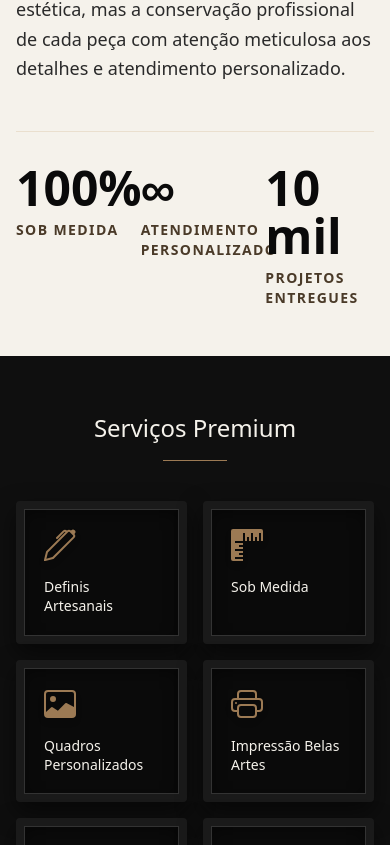
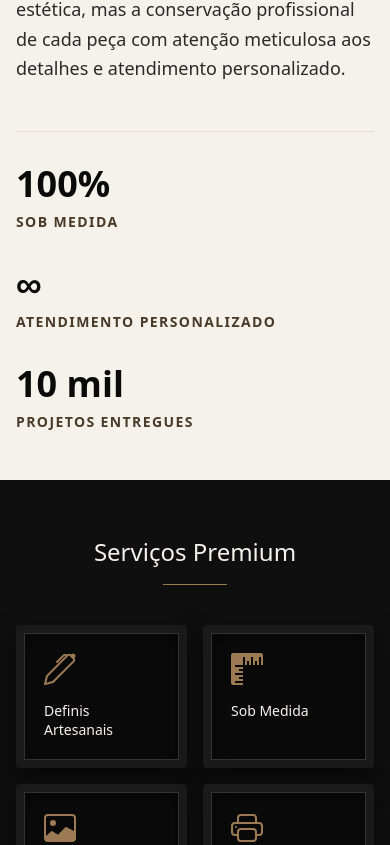
Before and after one commit to joabedev123-alt/mk-molduras, a React (Vite) app: page / in a window 390 px wide. Shown: the part 1519-2364 px from the top of the page. Built offline with nearby package versions, Linux system fonts and the light colour scheme.

Commit message:
feat: otimizacao mobile e cores

```diff
--- a/src/App.tsx
+++ b/src/App.tsx
@@ -33,7 +33,7 @@ const AnimatedNumber = ({ end, label }: { end: string, label: string }) => {
         initial={{ opacity: 0, y: 20 }}
         animate={isInView ? { opacity: 1, y: 0 } : { opacity: 0, y: 20 }}
         transition={{ duration: 0.8, ease: "easeOut" }}
-        className="text-5xl md:text-6xl font-bold"
+        className="text-4xl sm:text-5xl md:text-6xl font-bold"
         style={{ color: '#0a0a0a' }}
       >
         {end}
@@ -234,7 +234,7 @@ function App() {
                 </div>
               </motion.div>
 
-              <div className="grid grid-cols-3 gap-4 md:gap-10 border-t pt-8 md:pt-10" style={{ borderColor: '#C7A27A40' }}>
+              <div className="grid grid-cols-1 sm:grid-cols-3 gap-8 md:gap-10 border-t pt-8 md:pt-10" style={{ borderColor: '#C7A27A40' }}>
                 <AnimatedNumber end="100%" label="Sob Medida" />
                 <AnimatedNumber end="∞" label="Atendimento Personalizado" />
                 <AnimatedNumber end="10 mil" label="Projetos Entregues" />
@@ -346,7 +346,7 @@ function App() {
       </section>
 
       {/* CTA — fundo ESCURO */}
-      <section className="relative py-20 md:py-32 overflow-hidden" style={{ backgroundColor: '#121212' }}>
+      <section className="relative py-20 md:py-32 overflow-hidden" style={{ backgroundColor: '#214725' }}>
         <div className="absolute inset-0 bg-[url('/frames-bg.png')] bg-cover bg-center opacity-10 mix-blend-overlay" />
         <div className="container mx-auto px-6 text-center relative z-10">
           <motion.div
```
